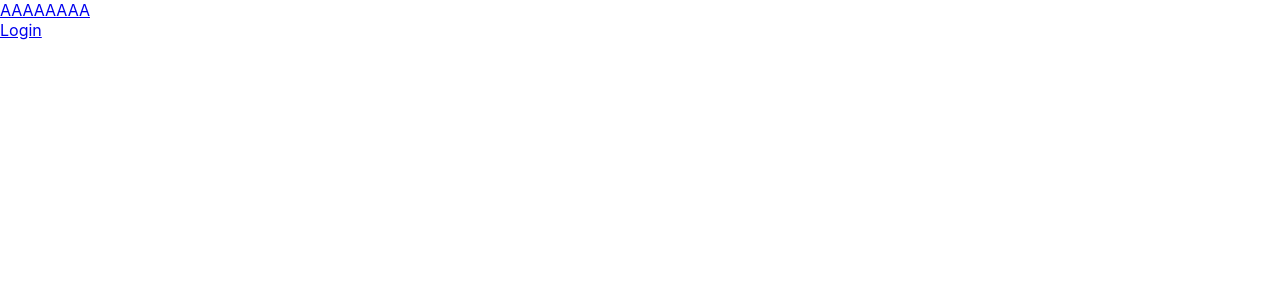
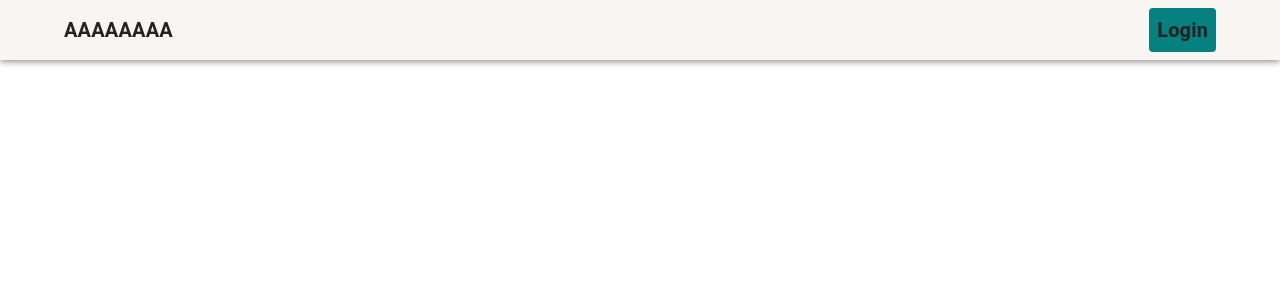
Before and after one commit to russl8/BeGrate, a React (Create React App) app in the folder frontend/: page / in a window 1280 px wide. Shown: the top 300 px of the page. Built offline with nearby package versions, Linux system fonts and the light colour scheme.

Commit message:
materualui layout bar part1

```diff
--- a/frontend/package.json
+++ b/frontend/package.json
@@ -5,6 +5,9 @@
   "private": true,
   "proxy": "http://localhost:3001",
   "dependencies": {
+    "@emotion/react": "^11.11.1",
+    "@emotion/styled": "^11.11.0",
+    "@mui/material": "^5.14.1",
     "@testing-library/jest-dom": "^5.16.5",
     "@testing-library/react": "^13.4.0",
     "@testing-library/user-event": "^13.5.0",
--- a/frontend/src/components/Layout.js
+++ b/frontend/src/components/Layout.js
@@ -1,29 +1,85 @@
 import { Outlet, NavLink } from "react-router-dom";
+import { Typography, AppBar, Box, Button, Container } from "@mui/material";
+
 
 export default function Layout({ isAuthenticated, handleLogout, userName, userId }) {
     return (
         <>
+            <Container sx={{ mb: 8 }}>
                 {isAuthenticated ? (
-                <div className="layout">
+                    <AppBar sx={{ position: "fixed", }}>
+                        <Box sx={{ display: "flex", justifyContent: "space-between", mx: 4, my: 1, alignItems: "center" }}>
+
+
+                            <NavLink to="/" style={{ textDecoration: "none" }}>
+                                <Typography variant="h6" sx={{ fontWeight: "bold", color: "primary.headline", mx: 4 }}>AAAAAAAA</Typography>
+                            </NavLink>
+
+                            <Box sx={{ display: "flex", alignItems: "center" }}>
+
+                                <NavLink to="/posts" style={{ textDecoration: "none" }}>
+                                    <Button variant="text" sx={{ bgcolor: "primary.button", textTransform: "none" }}>
+
+                                        <Typography variant="h6" sx={{ fontWeight: "bold", color: "primary.headline", mx: 4 }}>
+                                            Create
+                                        </Typography>
+                                    </Button>
+
+                                </NavLink>
+
+
+
+                                <NavLink to={`/account/${userId} `} style={{ textDecoration: "none", color: "#078080", marginRight: "32px", marginLeft: "32px" }}>
+                                    <Button variant="text" sx={{ bgcolor: "primary.button", textTransform: "none" }}>
+
+                                        <Typography variant="h6" sx={{ fontWeight: "bold", color: "primary.headline", mx: 4 }}>
+                                            {userName()}
+                                        </Typography>
+                                    </Button>
+                                </NavLink>
+
+
+
+
+                                <Button sx={{  bgcolor: "primary.button" }} variant="text" onClick={handleLogout} style={{ textTransform: 'none' }}>
+                                    <Typography variant="h6" sx={{ fontWeight: "bold", color: "primary.buttonText", mx: 4 }}>
+                                        Log out
+                                    </Typography>
+                                </Button>
+
+
+                            </Box>
+                        </Box>
+                    </AppBar>
+                ) : (
+                    <AppBar sx={{ position: "fixed" }}>
+
+                        <Box sx={{ display: "flex", alignItems: "center", mx: 8, my: 1, justifyContent: 'space-between' }}>
+
                             <div className="layoutLeft">
-                        <NavLink to="/">AAAAAAAA</NavLink>
+
+                                <NavLink to="/" style={{ textDecoration: "none" }}>
+
+                                    <Typography variant="h6" sx={{ fontWeight: "bold", color: "primary.headline" }}>
+                                        AAAAAAAA
+                                    </Typography>
+                                </NavLink>
                             </div>
                             <div className="layoutRight">
-                        <NavLink to="/posts">Create</NavLink>
-                        <NavLink to={`/account/${userId}`}>{userName}</NavLink>
-                        <button className="logout" onClick={handleLogout}>Log out</button>
+
+                                <NavLink to="/login" style={{ textDecoration: "none" }}>
+                                    <Button variant="text" sx={{ bgcolor: "primary.button", textTransform: "none" }}>
+
+                                        <Typography variant="h6" sx={{ fontWeight: "bold", color: "primary.headline" }}>
+                                            Login
+                                        </Typography>
+                                    </Button>
+                                </NavLink>
                             </div>
-                </div>
-            ) : (
-                <div className="layout">
-                    <div className="layoutLeft">
-                        <NavLink to="/">AAAAAAAA</NavLink>
-                    </div>
-                    <div className="layoutRight">
-                        <NavLink to="/login">Login</NavLink>
-                    </div>
-                </div>
+                        </Box>
+                    </AppBar>
                 )}
+            </Container >
 
             <Outlet />
         </>
--- a/frontend/src/components/Post.js
+++ b/frontend/src/components/Post.js
@@ -207,7 +207,7 @@ export default function Post() {
                             :
                             <button onClick={handleLike} >&lt;3</button>
                         }
-                        <p>{likesOnPost} {likesOnPost ===1 ? "like" : "likes"}</p>
+                        <p>{likesOnPost} {likesOnPost === 1 ? "like" : "likes"}</p>
 
                     </>
 
--- a/frontend/src/index.js
+++ b/frontend/src/index.js
@@ -4,11 +4,51 @@ import './index.css';
 import App from './App';
 import reportWebVitals from './reportWebVitals';
 import { BrowserRouter } from 'react-router-dom';
+import { createTheme, ThemeProvider } from "@mui/material"
+
+// MUI theme
+const theme = createTheme({
+  palette: {
+    primary: {
+      main: "#f8f5f2",
+      background: "#f8f5f2",
+      headline: "#232323",
+      paragraph: "#222525",
+      button: "#078080",
+      buttonText: "#232323",
+      link: "#078080"
+    },
+    card: {
+      main: "#f8f5f2",
+
+      background: "#fffffe",
+      headline: "#232323",
+      paragraph: "#222525",
+      tagBackground: "#078080",
+      tagText: "#fffffe",
+      highlight: "#078080"
+    },
+    form: {
+      main: "#f8f5f2",
+
+      input: "#fffffe",
+      label: "#232323",
+      placeholder: "#232323",
+      button: "#f45d48",
+      buttonText: "#232323"
+    }
+  }
+});
+
+
+
 const root = ReactDOM.createRoot(document.getElementById('root'));
 root.render(
   <React.StrictMode>
     <BrowserRouter>
-      <App />
+      <ThemeProvider theme={theme}>
+        <App />
+      </ThemeProvider>
     </BrowserRouter>
   </React.StrictMode>
 );
```
Also changed, not shown: 1 other file (tests, documents, lock files or other folders). Lines whose indentation alone changed are shown as unchanged.
